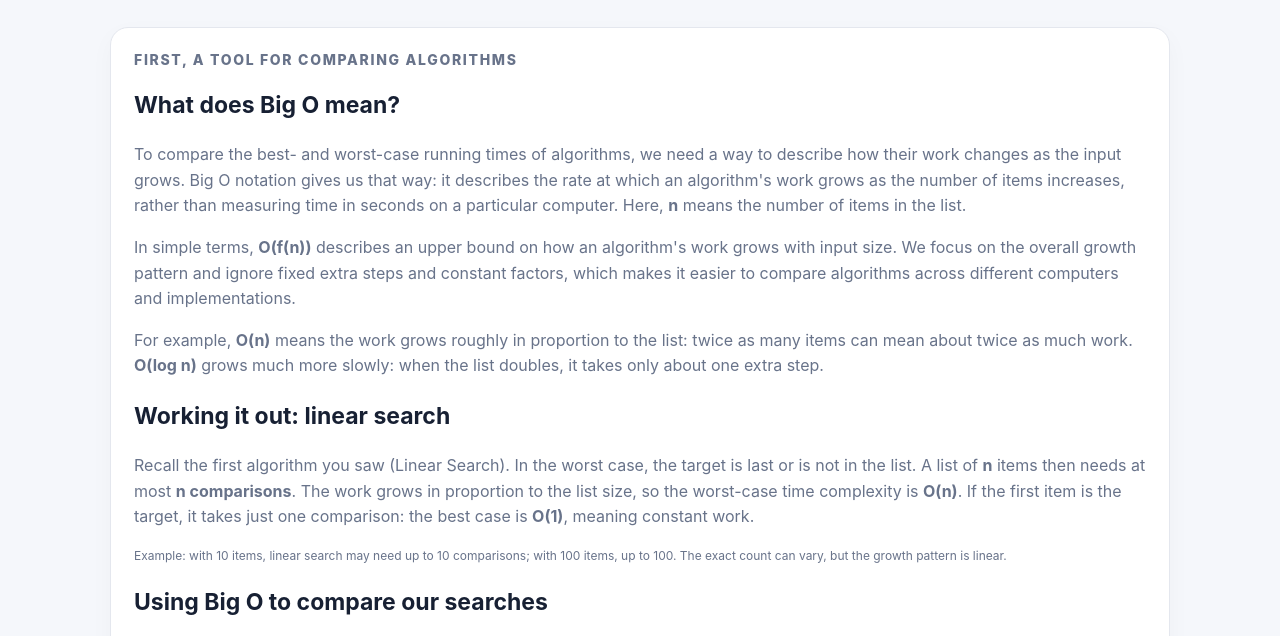
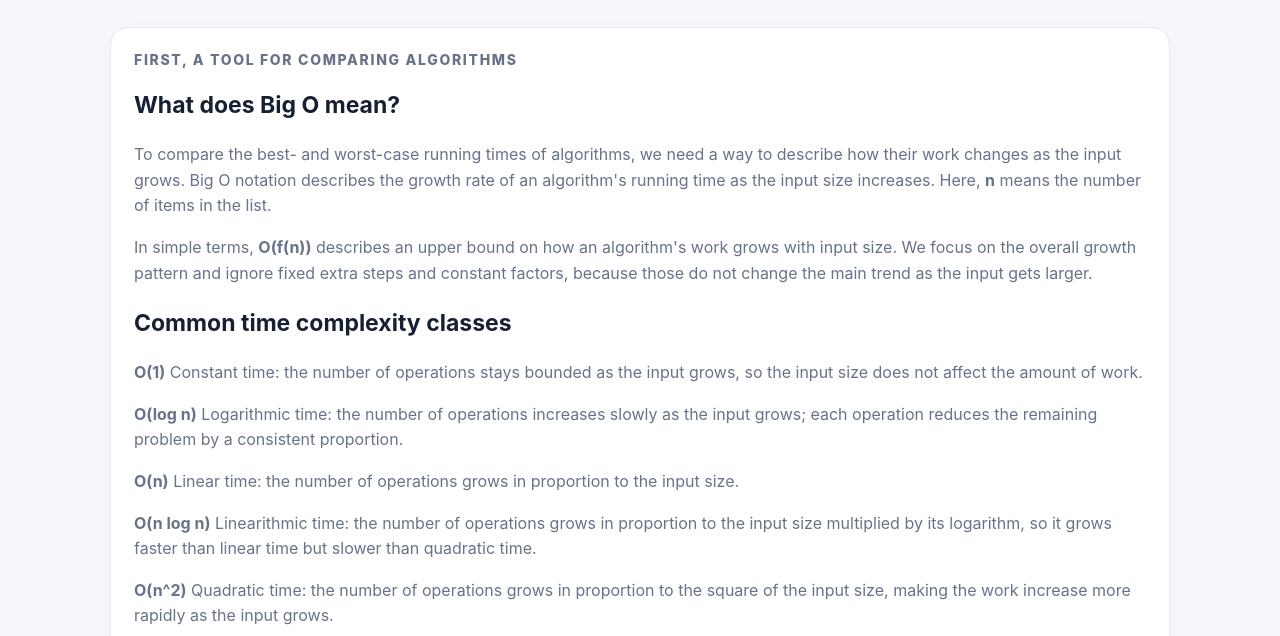
Before and after one commit to alvaro1080/CS411-Digital-Education-Project, a website: page theory-search.html in a window 1280 px wide. Shown: the part 309-945 px from the top of the page. Drawn offline with Linux system fonts and the light colour scheme.

Commit message:
Refine Big O time complexity explanations

```diff
--- a/theory-search.html
+++ b/theory-search.html
@@ -43,15 +43,18 @@
             <small style="display: block; font-size: 14px;">FIRST, A TOOL FOR COMPARING ALGORITHMS</small>
             <h3>What does Big O mean?</h3>
             <p>
-                To compare the best- and worst-case running times of algorithms, we need a way to describe how their work changes as the input grows. Big O notation gives us that way: it describes the rate at which an algorithm's work grows as the number of items increases, rather than measuring time in seconds on a particular computer.
-                Here, <b>n</b> means the number of items in the list.
+                To compare the best- and worst-case running times of algorithms, we need a way to describe how their work changes as the input grows. Big O notation describes the growth rate of an algorithm's running time as the input size increases. Here, <b>n</b> means the number of items in the list.
             </p>
             <p>
-                In simple terms, <b>O(f(n))</b> describes an upper bound on how an algorithm's work grows with input size. We focus on the overall growth pattern and ignore fixed extra steps and constant factors, which makes it easier to compare algorithms across different computers and implementations.
+                In simple terms, <b>O(f(n))</b> describes an upper bound on how an algorithm's work grows with input size. We focus on the overall growth pattern and ignore fixed extra steps and constant factors, because those do not change the main trend as the input gets larger.
             </p>
-            <p>
-                For example, <b>O(n)</b> means the work grows roughly in proportion to the list: twice as many items can mean about twice as much work. <b>O(log n)</b> grows much more slowly: when the list doubles, it takes only about one extra step.
-            </p>
+
+            <h3>Common time complexity classes</h3>
+            <p><b>O(1)</b> Constant time: the number of operations stays bounded as the input grows, so the input size does not affect the amount of work.</p>
+            <p><b>O(log n)</b> Logarithmic time: the number of operations increases slowly as the input grows; each operation reduces the remaining problem by a consistent proportion.</p>
+            <p><b>O(n)</b> Linear time: the number of operations grows in proportion to the input size.</p>
+            <p><b>O(n log n)</b> Linearithmic time: the number of operations grows in proportion to the input size multiplied by its logarithm, so it grows faster than linear time but slower than quadratic time.</p>
+            <p><b>O(n^2)</b> Quadratic time: the number of operations grows in proportion to the square of the input size, making the work increase more rapidly as the input grows.</p>
 
             <h3>Working it out: linear search</h3>
             <p>
@@ -71,7 +74,7 @@
                 <b>O(log n)</b>, because each comparison lets it discard half of the remaining sorted list.
                 For 16 items, that takes about 4 halving steps; for 1,024 items, about 10. So binary search
                 usually needs fewer checks on a large list—but the list must already be sorted.
-                </p>
+            </p>
             <p>
                 In the best case, both linear and binary search have complexity <b>O(1)</b>: each finds the target
                 on its first check. For linear search, this happens when the target is the first item in the list.
```
